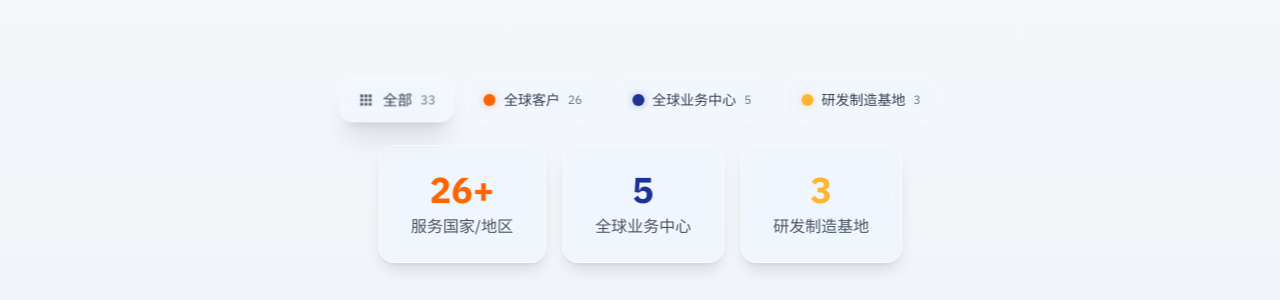
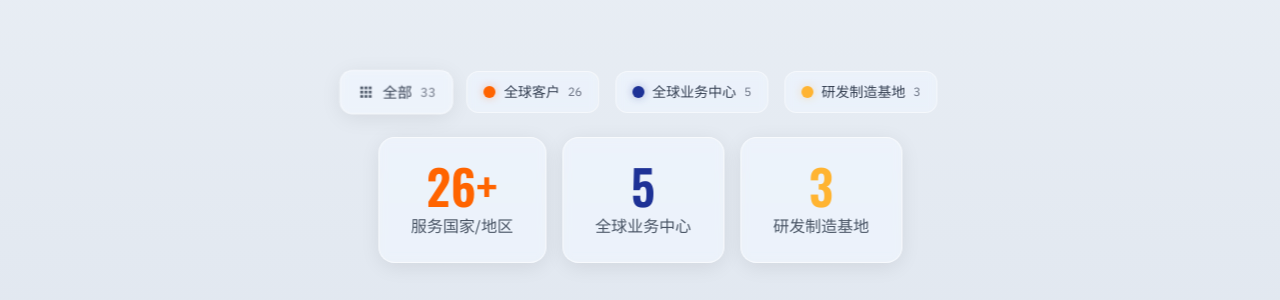
Before and after one commit to xushangwen/aho-global-service, a Next.js app: page / in a window 1280 px wide. Shown: the part 497-797 px from the top of the page. Built offline with nearby package versions, Linux system fonts and the light colour scheme.

Commit message:
Update map components and styles

```diff
--- a/src/app/globals.css
+++ b/src/app/globals.css
@@ -8,7 +8,12 @@
 @theme inline {
   --color-background: var(--background);
   --color-foreground: var(--foreground);
-  --font-sans: var(--font-ibm-plex-sans), "IBM Plex Sans", system-ui, sans-serif;
+  --font-sans: "IBM Plex Sans SC", "IBM Plex Sans", "PingFang SC", "Microsoft YaHei", sans-serif;
+}
+
+/* 数字字体 - 类似 D-DIN */
+.font-number {
+  font-family: var(--font-oswald), "Oswald", "Bebas Neue", "DIN", sans-serif;
 }
 
 body {
--- a/src/app/layout.tsx
+++ b/src/app/layout.tsx
@@ -1,12 +1,12 @@
 import type { Metadata } from "next";
-import { IBM_Plex_Sans } from "next/font/google";
+import { Oswald } from "next/font/google";
 import "./globals.css";
 
-// IBM Plex Sans 支持中文
-const ibmPlexSans = IBM_Plex_Sans({
+// Oswald 类似 D-DIN 风格，用于数字
+const oswald = Oswald({
   weight: ['400', '500', '600', '700'],
   subsets: ['latin'],
-  variable: '--font-ibm-plex-sans',
+  variable: '--font-oswald',
 });
 
 export const metadata: Metadata = {
@@ -21,7 +21,12 @@ export default function RootLayout({
 }>) {
   return (
     <html lang="zh-CN">
-      <body className={`${ibmPlexSans.variable} font-sans antialiased`}>
+      <head>
+        <link rel="preconnect" href="https://fonts.googleapis.com" />
+        <link rel="preconnect" href="https://fonts.gstatic.com" crossOrigin="anonymous" />
+        <link href="https://fonts.googleapis.com/css2?family=IBM+Plex+Sans:wght@400;500;600;700&display=swap" rel="stylesheet" />
+      </head>
+      <body className={`${oswald.variable} font-sans antialiased`}>
         {children}
       </body>
     </html>
--- a/src/app/page.tsx
+++ b/src/app/page.tsx
@@ -31,7 +31,7 @@ export default function Home() {
 
       {/* 顶部标题区 - 绝对定位在顶部 */}
       <header className="absolute top-0 left-0 right-0 z-10 pt-8 md:pt-12 px-4 text-center">
-        <h1 className="text-2xl md:text-3xl lg:text-4xl font-bold text-gray-800 mb-2 drop-shadow-sm">
+        <h1 className="text-2xl md:text-3xl lg:text-4xl font-bold text-gray-800 mb-2 drop-shadow-sm" style={{ fontWeight: 700 }}>
           我们的全球服务
         </h1>
         <p className="text-sm md:text-base text-gray-600 drop-shadow-sm max-w-xl mx-auto">
@@ -40,25 +40,25 @@ export default function Home() {
       </header>
 
       {/* 底部控制区 - 绝对定位在底部，宽度自适应不遮挡地图 */}
-      <div className="absolute bottom-0 left-1/2 -translate-x-1/2 z-10 pb-6 md:pb-10 px-4 pointer-events-none w-auto max-w-full">
+      <div className="absolute bottom-0 left-1/2 -translate-x-1/2 z-10 pb-4 sm:pb-6 md:pb-10 px-2 sm:px-4 pointer-events-none w-auto max-w-full">
         {/* 图例筛选 */}
         <div className="pointer-events-auto">
           <Legend activeFilter={activeFilter} onFilterChange={setActiveFilter} />
         </div>
 
         {/* 统计卡片 - 增强毛玻璃 */}
-        <section className="mt-4 md:mt-6 flex justify-center gap-3 md:gap-4">
-          <div className="pointer-events-auto text-center px-6 py-4 md:px-8 md:py-6 bg-gray-50/[0.06] rounded-2xl border border-white/50 shadow-lg hover:bg-gray-50/[0.12] transition-all duration-300" style={{backdropFilter: 'blur(8px) saturate(180%)', WebkitBackdropFilter: 'blur(8px) saturate(180%)'}}>
-            <div className="text-2xl md:text-4xl font-bold text-[#FF6400]">26+</div>
-            <div className="text-sm md:text-base text-gray-600 mt-1">服务国家/地区</div>
+        <section className="mt-3 sm:mt-4 md:mt-6 flex justify-center gap-2 sm:gap-3 md:gap-4">
+          <div className="pointer-events-auto text-center px-3 sm:px-6 py-2 sm:py-4 md:px-8 md:py-6 bg-white/40 rounded-xl sm:rounded-2xl border border-white/60 shadow-[0_4px_20px_rgba(0,0,0,0.08)] hover:bg-white/50 transition-all duration-300" style={{backdropFilter: 'blur(4px) saturate(180%)', WebkitBackdropFilter: 'blur(4px) saturate(180%)'}}>
+            <div className="text-xl sm:text-2xl md:text-4xl lg:text-5xl font-semibold font-number text-[#FF6400]">26+</div>
+            <div className="text-xs sm:text-sm md:text-base text-gray-600 mt-0.5 sm:mt-1">服务国家/地区</div>
           </div>
-          <div className="pointer-events-auto text-center px-6 py-4 md:px-8 md:py-6 bg-gray-50/[0.06] rounded-2xl border border-white/50 shadow-lg hover:bg-gray-50/[0.12] transition-all duration-300" style={{backdropFilter: 'blur(8px) saturate(180%)', WebkitBackdropFilter: 'blur(8px) saturate(180%)'}}>
-            <div className="text-2xl md:text-4xl font-bold text-[#1E3296]">5</div>
-            <div className="text-sm md:text-base text-gray-600 mt-1">全球业务中心</div>
+          <div className="pointer-events-auto text-center px-3 sm:px-6 py-2 sm:py-4 md:px-8 md:py-6 bg-white/40 rounded-xl sm:rounded-2xl border border-white/60 shadow-[0_4px_20px_rgba(0,0,0,0.08)] hover:bg-white/50 transition-all duration-300" style={{backdropFilter: 'blur(4px) saturate(180%)', WebkitBackdropFilter: 'blur(4px) saturate(180%)'}}>
+            <div className="text-xl sm:text-2xl md:text-4xl lg:text-5xl font-semibold font-number text-[#1E3296]">5</div>
+            <div className="text-xs sm:text-sm md:text-base text-gray-600 mt-0.5 sm:mt-1">全球业务中心</div>
           </div>
-          <div className="pointer-events-auto text-center px-6 py-4 md:px-8 md:py-6 bg-gray-50/[0.06] rounded-2xl border border-white/50 shadow-lg hover:bg-gray-50/[0.12] transition-all duration-300" style={{backdropFilter: 'blur(8px) saturate(180%)', WebkitBackdropFilter: 'blur(8px) saturate(180%)'}}>
-            <div className="text-2xl md:text-4xl font-bold text-[#FFB432]">3</div>
-            <div className="text-sm md:text-base text-gray-600 mt-1">研发制造基地</div>
+          <div className="pointer-events-auto text-center px-3 sm:px-6 py-2 sm:py-4 md:px-8 md:py-6 bg-white/40 rounded-xl sm:rounded-2xl border border-white/60 shadow-[0_4px_20px_rgba(0,0,0,0.08)] hover:bg-white/50 transition-all duration-300" style={{backdropFilter: 'blur(4px) saturate(180%)', WebkitBackdropFilter: 'blur(4px) saturate(180%)'}}>
+            <div className="text-xl sm:text-2xl md:text-4xl lg:text-5xl font-semibold font-number text-[#FFB432]">3</div>
+            <div className="text-xs sm:text-sm md:text-base text-gray-600 mt-0.5 sm:mt-1">研发制造基地</div>
           </div>
         </section>
       </div>
--- a/src/components/GlobalMap.tsx
+++ b/src/components/GlobalMap.tsx
@@ -1,6 +1,6 @@
 'use client';
 
-import { useState } from 'react';
+import { useState, useEffect, useRef } from 'react';
 import {
   ComposableMap,
   Geographies,
@@ -20,16 +20,50 @@ interface GlobalMapProps {
 export default function GlobalMap({ activeFilter }: GlobalMapProps) {
   const [tooltipContent, setTooltipContent] = useState('');
   const [hoveredKey, setHoveredKey] = useState<string | null>(null);
+  const [scale, setScale] = useState(160);
+  const containerRef = useRef<HTMLDivElement>(null);
 
-  // 根据类型获取标注点大小
+  // 响应式缩放：根据容器宽度调整地图缩放比例
+  useEffect(() => {
+    const updateScale = () => {
+      if (containerRef.current) {
+        const width = containerRef.current.clientWidth;
+        // 基础 scale 为 160 (对应 800px 宽度)
+        // 小屏幕上增大 scale，让地图内容更大
+        if (width < 640) {
+          // 小屏幕：显著放大
+          setScale(220);
+        } else if (width < 768) {
+          // 中等屏幕
+          setScale(200);
+        } else if (width < 1024) {
+          // 平板
+          setScale(180);
+        } else {
+          // 桌面
+          setScale(160);
+        }
+      }
+    };
+
+    updateScale();
+    window.addEventListener('resize', updateScale);
+    return () => window.removeEventListener('resize', updateScale);
+  }, []);
+
+  // 根据类型和屏幕尺寸获取标注点大小
   const getMarkerSize = (type: Location['type']) => {
+    // 小屏幕上使用更大的标记点
+    const isMobile = typeof window !== 'undefined' && window.innerWidth < 768;
+    const baseMultiplier = isMobile ? 1.8 : 1;
+
     switch (type) {
       case 'rd':
-        return 5;
+        return 5 * baseMultiplier;
       case 'business':
-        return 4.5;
+        return 4.5 * baseMultiplier;
       default:
-        return 4;
+        return 4 * baseMultiplier;
     }
   };
 
@@ -39,11 +73,11 @@ export default function GlobalMap({ activeFilter }: GlobalMapProps) {
     : allLocations.filter(loc => loc.type === activeFilter);
 
   return (
-    <div className="w-full h-full bg-gradient-to-b from-slate-50 to-slate-100">
+    <div ref={containerRef} className="w-full h-full bg-gradient-to-b from-slate-100 to-slate-200">
       <ComposableMap
         projection="geoNaturalEarth1"
         projectionConfig={{
-          scale: 160,
+          scale: scale,
           center: [10, 10],
         }}
         width={800}
@@ -75,7 +109,6 @@ export default function GlobalMap({ activeFilter }: GlobalMapProps) {
         {filteredLocations.map((location) => {
           const size = getMarkerSize(location.type);
           const color = colors[location.type];
-          // 使用 name + type 作为唯一 key
           const key = `${location.name}-${location.type}`;
           const isHovered = hoveredKey === key;
 
--- a/src/components/Legend.tsx
+++ b/src/components/Legend.tsx
@@ -4,8 +4,8 @@ import { colors } from '@/data/locations';
 
 // 毛玻璃效果样式
 const glassStyle = {
-  backdropFilter: 'blur(8px) saturate(180%)',
-  WebkitBackdropFilter: 'blur(8px) saturate(180%)',
+  backdropFilter: 'blur(4px) saturate(180%)',
+  WebkitBackdropFilter: 'blur(4px) saturate(180%)',
 } as const;
 
 type FilterType = 'all' | 'customer' | 'business' | 'rd';
@@ -32,26 +32,26 @@ interface LegendProps {
 
 export default function Legend({ activeFilter, onFilterChange }: LegendProps) {
   return (
-    <div className="flex flex-wrap justify-center gap-3 md:gap-4">
+    <div className="flex flex-wrap justify-center gap-2 sm:gap-3 md:gap-4">
       {/* 全部按钮 */}
       <button
         onClick={() => onFilterChange('all')}
         className={`
-          flex items-center gap-2 px-4 py-2.5 rounded-xl
+          flex items-center gap-1.5 sm:gap-2 px-2.5 sm:px-4 py-2 sm:py-2.5 rounded-lg sm:rounded-xl
           border transition-all duration-300
           ${activeFilter === 'all'
-            ? 'bg-gray-50/[0.08] border-white/50 shadow-xl scale-105'
-            : 'bg-gray-50/[0.04] border-white/40 hover:bg-gray-50/[0.08] hover:shadow-lg'
+            ? 'bg-white/40 border-white/60 shadow-[0_4px_20px_rgba(0,0,0,0.08)] scale-105'
+            : 'bg-white/30 border-white/50 hover:bg-white/40 hover:shadow-[0_4px_20px_rgba(0,0,0,0.08)]'
           }
         `}
         style={glassStyle}
       >
         {/* 使用 grid icon 代替渐变色点 */}
-        <svg className="w-4 h-4 text-gray-600" viewBox="0 0 24 24" fill="currentColor">
+        <svg className="w-3.5 h-3.5 sm:w-4 sm:h-4 text-gray-600" viewBox="0 0 24 24" fill="currentColor">
           <path d="M4 4h4v4H4V4zm6 0h4v4h-4V4zm6 0h4v4h-4V4zM4 10h4v4H4v-4zm6 0h4v4h-4v-4zm6 0h4v4h-4v-4zM4 16h4v4H4v-4zm6 0h4v4h-4v-4zm6 0h4v4h-4v-4z"/>
         </svg>
-        <span className="text-xs md:text-sm text-gray-700 font-medium">全部</span>
-        <span className="text-xs text-gray-500 font-normal">33</span>
+        <span className="text-[10px] sm:text-xs md:text-sm text-gray-700 font-medium">全部</span>
+        <span className="text-[10px] sm:text-xs text-gray-500 font-normal">33</span>
       </button>
 
       {/* 分类按钮 */}
@@ -60,26 +60,26 @@ export default function Legend({ activeFilter, onFilterChange }: LegendProps) {
           key={item.type}
           onClick={() => onFilterChange(item.type)}
           className={`
-            flex items-center gap-2 px-4 py-2.5 rounded-xl
+            flex items-center gap-1.5 sm:gap-2 px-2.5 sm:px-4 py-2 sm:py-2.5 rounded-lg sm:rounded-xl
             border transition-all duration-300
             ${activeFilter === item.type
-              ? 'bg-gray-50/[0.08] border-white/50 shadow-xl scale-105'
-              : 'bg-gray-50/[0.04] border-white/40 hover:bg-gray-50/[0.08] hover:shadow-lg'
+              ? 'bg-white/40 border-white/60 shadow-[0_4px_20px_rgba(0,0,0,0.08)] scale-105'
+              : 'bg-white/30 border-white/50 hover:bg-white/40 hover:shadow-[0_4px_20px_rgba(0,0,0,0.08)]'
             }
           `}
           style={glassStyle}
         >
           <span
-            className="w-3 h-3 rounded-full shrink-0"
+            className="w-2.5 h-2.5 sm:w-3 sm:h-3 rounded-full shrink-0"
             style={{
               backgroundColor: item.color,
               boxShadow: `0 0 8px ${item.color}50`
             }}
           />
-          <span className="text-xs md:text-sm text-gray-700 font-medium">
+          <span className="text-[10px] sm:text-xs md:text-sm text-gray-700 font-medium">
             {item.label}
           </span>
-          <span className="text-xs text-gray-500 font-normal">{item.count}</span>
+          <span className="text-[10px] sm:text-xs text-gray-500 font-normal">{item.count}</span>
         </button>
       ))}
     </div>
```
